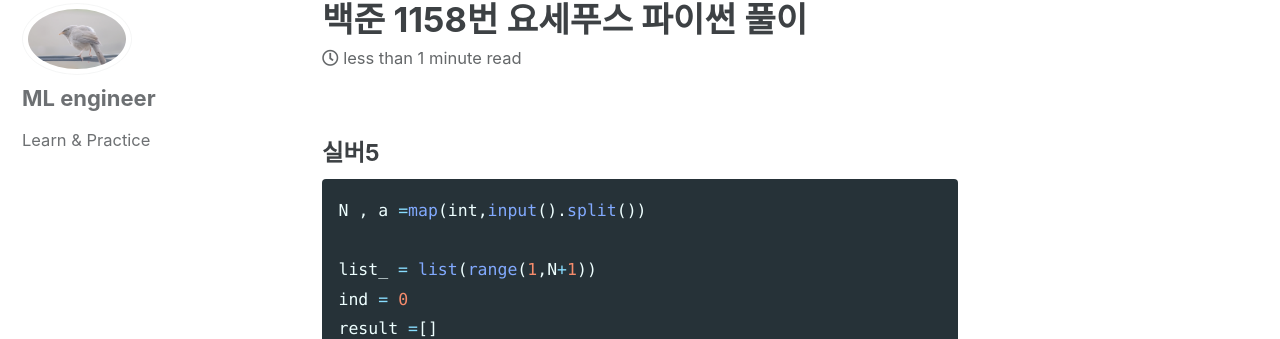
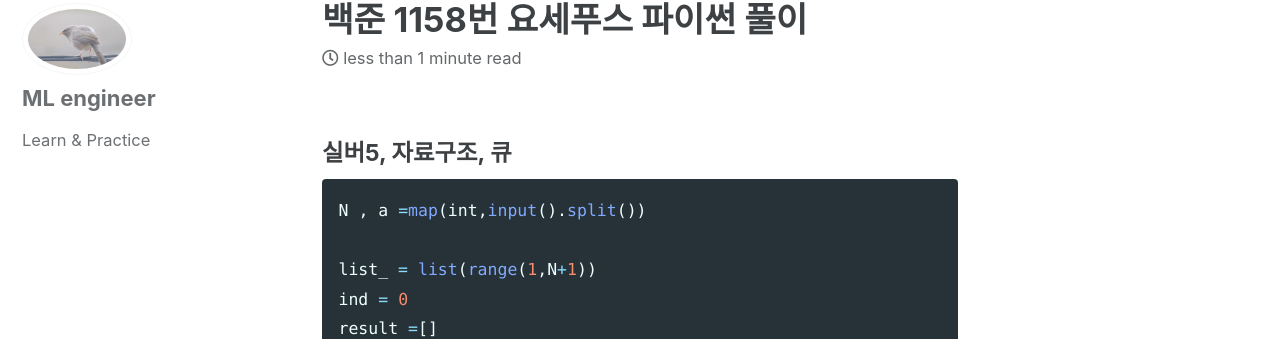
Before and after one commit to Donghee4/Donghee4.github.io, a Jekyll site: the page built from _posts/2022-01-23-31.md, in a window 1280 px wide. Shown: the part 108-447 px from the top of the page. Built offline with Jekyll 4.4.1, drawn with Linux system fonts in a browser that asks for light colours; cached includes are drawn as plain includes.

Commit message:
요세푸스

````diff
--- a/_posts/2022-01-23-31.md
+++ b/_posts/2022-01-23-31.md
@@ -2,7 +2,7 @@
 layout: single
 title: "백준 1158번 요세푸스 파이썬 풀이"
 ---
-#### 실버5
+#### 실버5, 자료구조, 큐
 
 ```py
 N , a =map(int,input().split())
````
